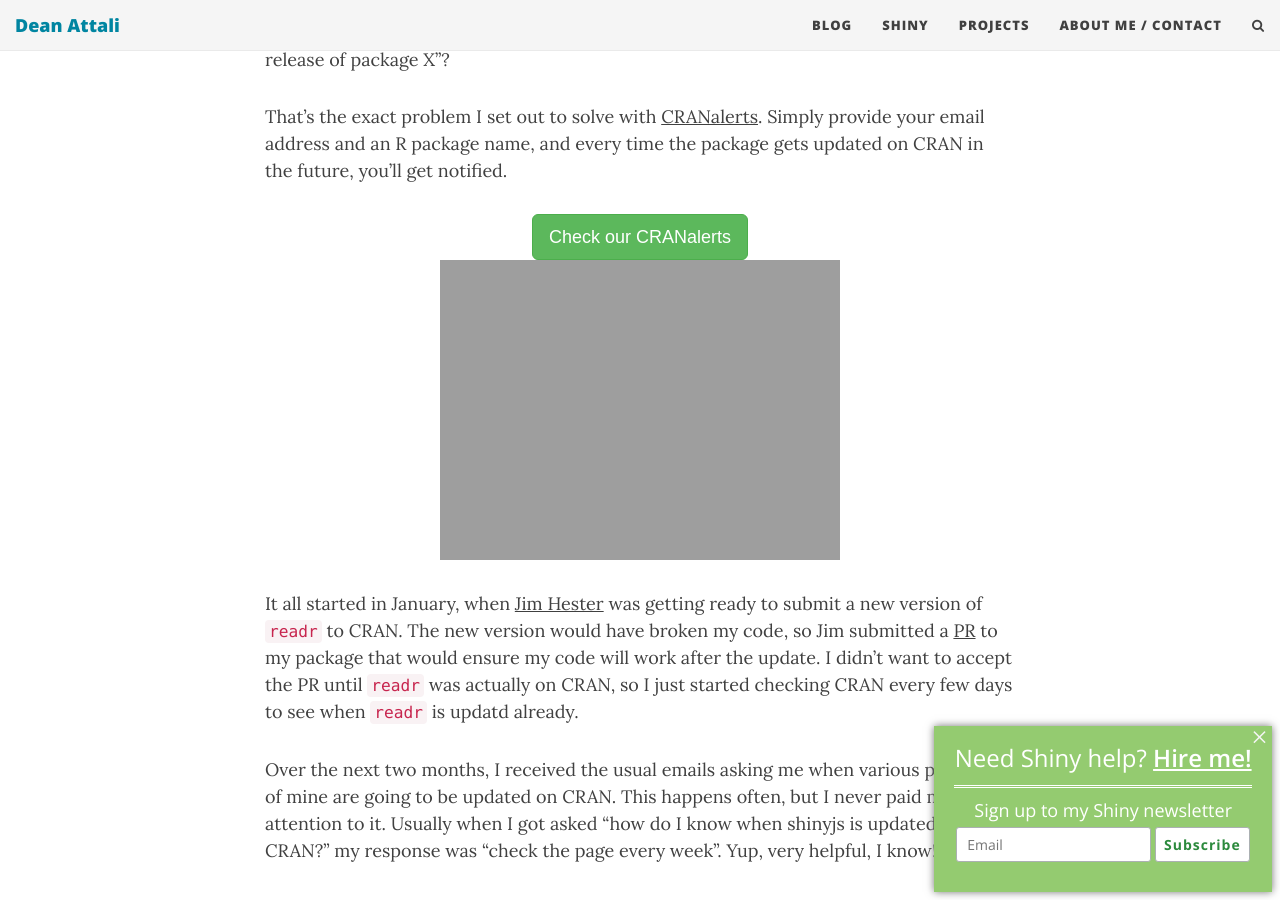
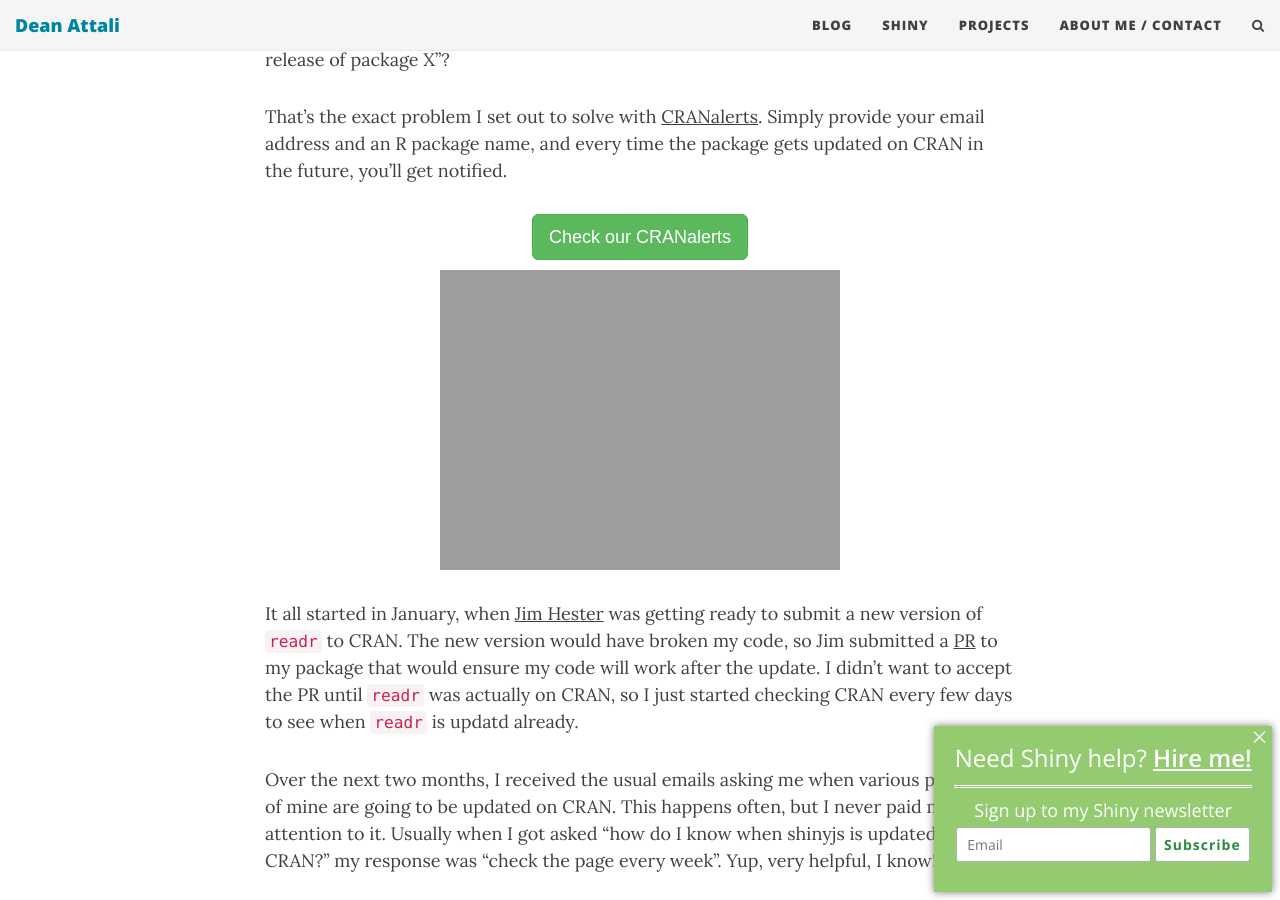
Before and after one commit to daattali/daattali.github.io, a Jekyll site: the page built from _posts/2018-04-11-cranalerts.md, in a window 1280 px wide and 900 px high, scrolled down 517 px. Built offline with Jekyll 4.4.1, drawn with Linux system fonts in a browser that asks for light colours; nearby versions of some CDN libraries; comment, search, counter and statistics services are not loaded.

Commit message:
Update 2018-04-11-cranalerts.md

```diff
--- a/_posts/2018-04-11-cranalerts.md
+++ b/_posts/2018-04-11-cranalerts.md
@@ -14,7 +14,7 @@
   <a class="btn btn-lg btn-success" href="https://cranalerts.com/">Check our CRANalerts</a>
 </div>
 
-<div></div>
+<div style="margin-bottom: 10px;"></div>
 
 <div style="text-align:center;">
   <a href="https://cranalerts.com/">
```
